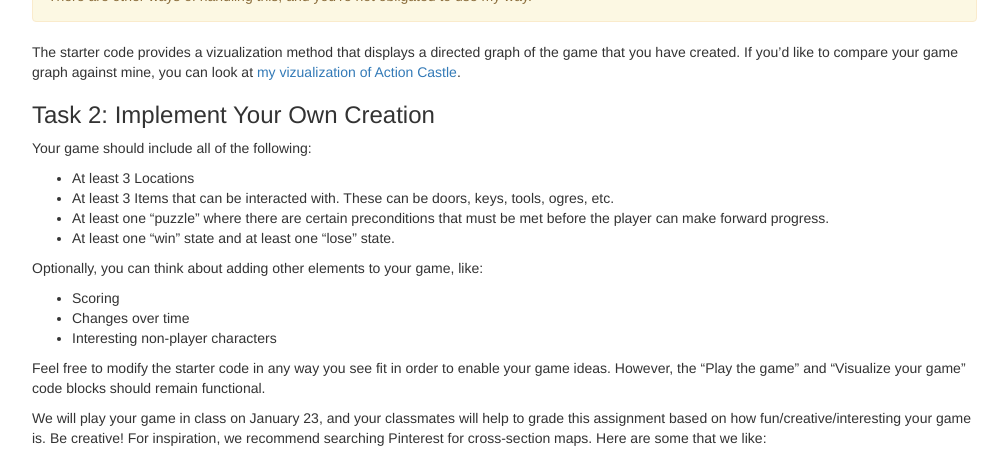
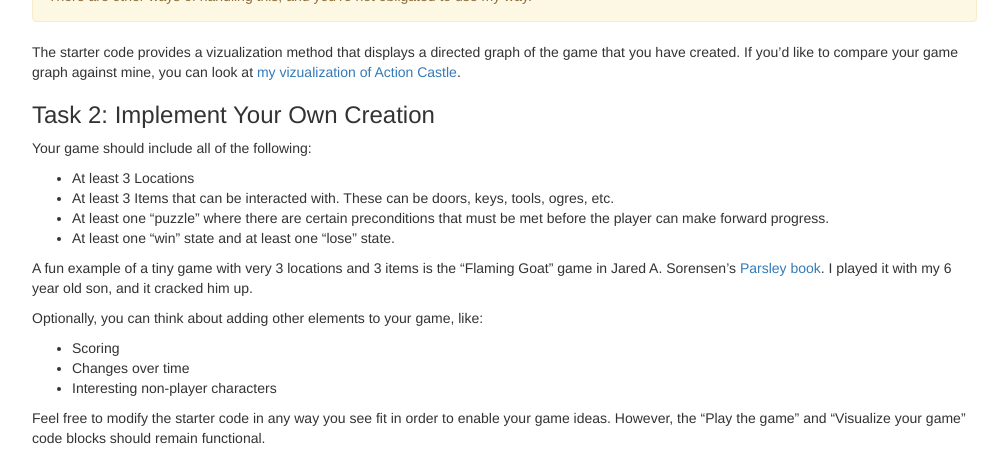
Before and after one commit to interactive-fiction-class/interactive-fiction-class.github.io, a Jekyll site: the page built from homeworks/text-adventure-game/text-adventure-game.md, in a window 1280 px wide and 900 px high, scrolled down 1330 px, cut to the strip 0-454 px from the top of the window. Shown: the whole strip, without its empty margins (233-1241 px from the left). Built offline with Jekyll 4.4.1, drawn with Linux system fonts in a browser that asks for light colours; nearby versions of some CDN libraries; formulas are drawn with MathJax 3; a script that is not in the unit is left out.

Commit message:
Flaming Goat is a good example of a tiny game

```diff
--- a/homeworks/text-adventure-game/text-adventure-game.md
+++ b/homeworks/text-adventure-game/text-adventure-game.md
@@ -131,6 +131,8 @@ Your game should include all of the following:
 * At least one "puzzle" where there are certain preconditions that must be met before the player can make forward progress.
 * At least one "win" state and at least one "lose" state.
 
+A fun example of a tiny game with very 3 locations and 3 items is the "Flaming Goat" game in Jared A. Sorensen's [Parsley book](http://www.memento-mori.com/parsely-products/parsely-pdf).  I played it with my 6 year old son, and it cracked him up.
+
 Optionally, you can think about adding other elements to your game, like:
 * Scoring
 * Changes over time
```
